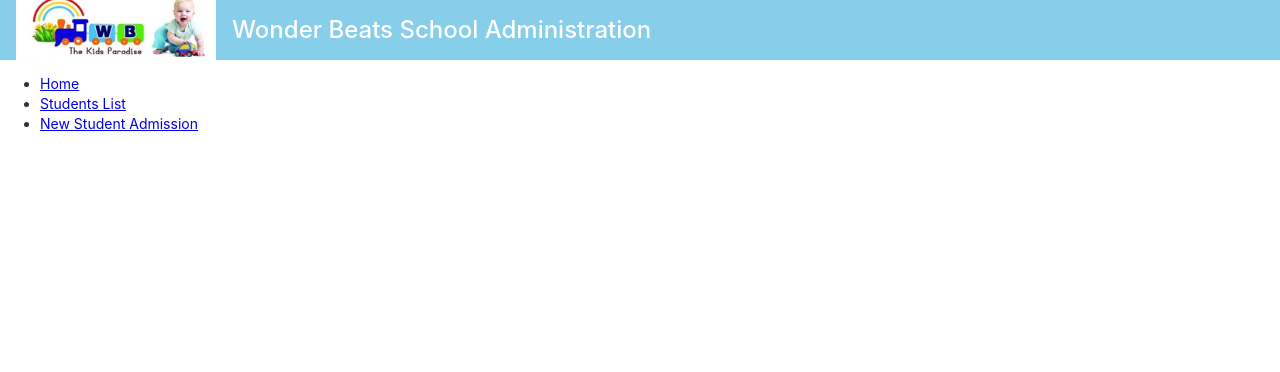
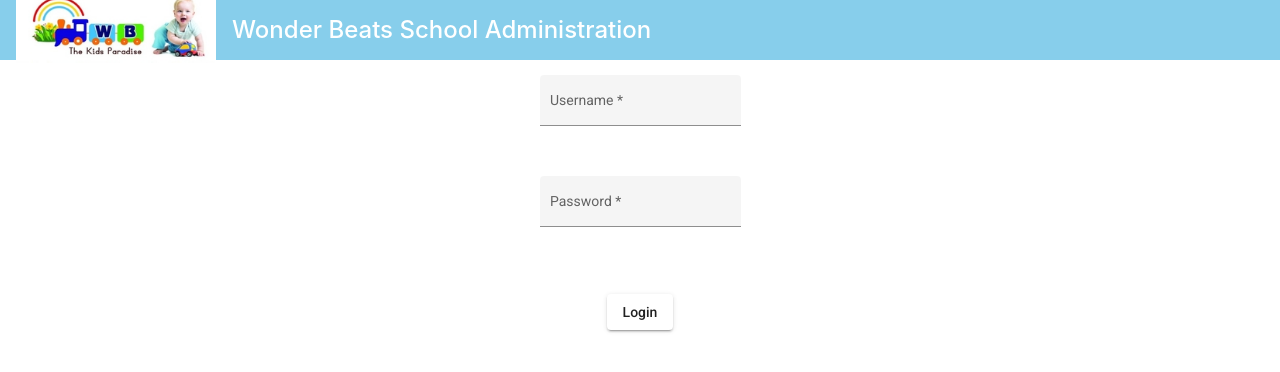
Before and after one commit to muralikumandurigit/wbeatsui, an Angular app in the folder wbeatsui/: page /login in a window 1280 px wide. Shown: the top 372 px of the page. Built offline with nearby package versions, Linux system fonts and the light colour scheme.

Commit message:
Accessing form data

```diff
--- a/wbeatsui/src/app/app.component.html
+++ b/wbeatsui/src/app/app.component.html
@@ -1,2 +1,3 @@
 <app-banner></app-banner>
-<router-outlet></router-outlet>
+<!-- <router-outlet></router-outlet>  -->
+<app-login></app-login>
--- a/wbeatsui/src/app/app.module.ts
+++ b/wbeatsui/src/app/app.module.ts
@@ -53,6 +53,7 @@ import {MatTabsModule} from '@angular/material/tabs';
 import {MatToolbarModule} from '@angular/material/toolbar';
 import {MatTooltipModule} from '@angular/material/tooltip';
 import {MatTreeModule} from '@angular/material/tree';
+import { LoginComponent } from './components/login/login.component';
 
 
 
@@ -62,7 +63,8 @@ import {MatTreeModule} from '@angular/material/tree';
     StudentslistComponent,
     BannerComponent,
     StudentAdmissionComponent,
-    HomeComponent
+    HomeComponent,
+    LoginComponent
   ],
 
   imports: [
--- /dev/null
+++ b/wbeatsui/src/app/components/login/login.component.html
@@ -0,0 +1,21 @@
+<div class="form-container">
+ <mat-grid-list cols="1" rowHeight="100px">
+   <form #myform="ngForm" (ngSubmit)="login(myform)" class="form form-register">
+      <mat-grid-tile>
+         <mat-form-field appearance="fill">
+            <mat-label>Username</mat-label>
+            <input matInput name="username" ngModel required>
+         </mat-form-field>
+      </mat-grid-tile>
+      <mat-grid-tile>
+         <mat-form-field appearance="fill">
+            <mat-label>Password</mat-label>
+            <input matInput type="password" name="password" ngModel required>
+         </mat-form-field>
+      </mat-grid-tile>
+      <mat-grid-tile>
+         <button mat-raised-button type="submit">Login</button>
+      </mat-grid-tile>
+   </form>
+ </mat-grid-list>
+</div>
--- /dev/null
+++ b/wbeatsui/src/app/components/login/login.component.ts
@@ -0,0 +1,21 @@
+import { Component, OnInit } from '@angular/core';
+
+@Component({
+  selector: 'app-login',
+  templateUrl: './login.component.html',
+  styleUrls: ['./login.component.css']
+})
+export class LoginComponent implements OnInit {
+
+  constructor() { }
+
+  ngOnInit(): void {
+  }
+
+  login(myform) {
+//	console.log(myform.value);
+    console.log(myform.value.username);
+    console.log(myform.value.password);
+  }
+
+}
```
Also changed, not shown: wbeatsui/src/app/components/login/login.component.css (added), 1 other file (tests, documents, lock files or other folders).
